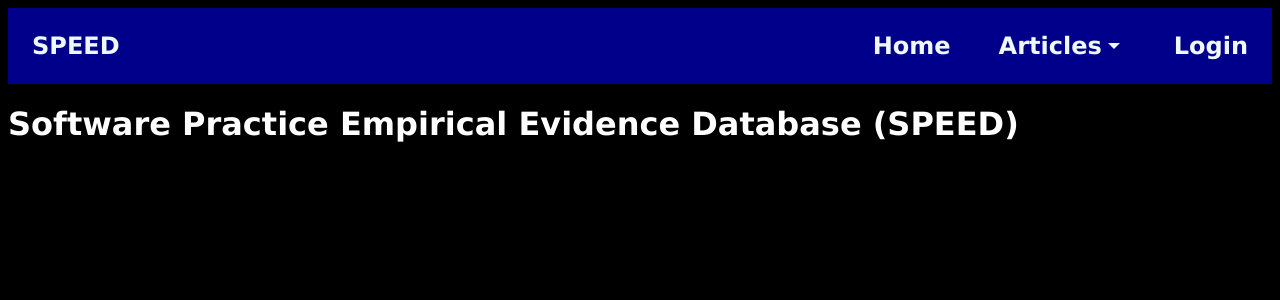
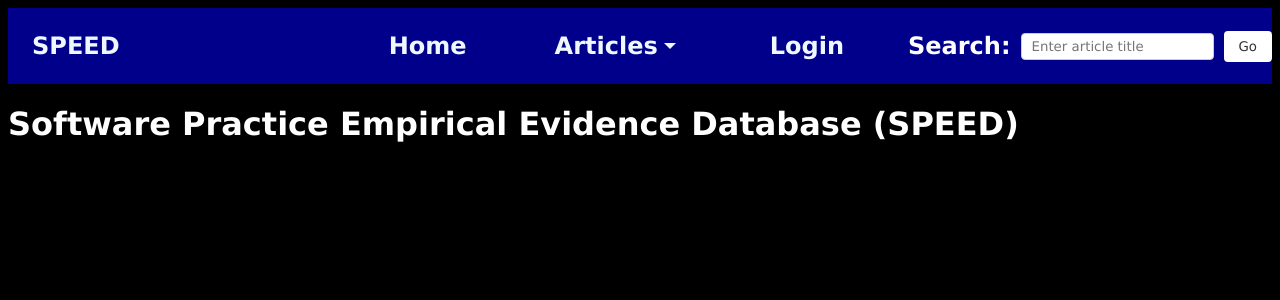
Before and after one commit to Yellowbunbunz/CISE_Group03, a Next.js app in the folder frontend/: page / in a window 1280 px wide. Shown: the top 300 px of the page. Built offline with nearby package versions, Linux system fonts and the light colour scheme.

Commit message:
Feat: Added search bar

```diff
--- a/frontend/package.json
+++ b/frontend/package.json
@@ -9,6 +9,7 @@
     "lint": "next lint"
   },
   "dependencies": {
+    "axios": "^1.7.7",
     "next": "14.2.11",
     "next-auth": "^4.24.7",
     "react": "^18",
--- a/frontend/src/components/PopulatedNavBar.tsx
+++ b/frontend/src/components/PopulatedNavBar.tsx
@@ -20,6 +20,8 @@
       <NavItem route="/login">
         Login
       </NavItem>
+
+
     </NavBar>
   );
 };
--- a/frontend/src/components/nav/Nav.module.scss
+++ b/frontend/src/components/nav/Nav.module.scss
@@ -11,6 +11,9 @@
     font-weight: bold;
     transition: top 0.5s;
     height: fit-content;
+
+
+    gap: 40px;
   }
 
   .hide {
@@ -27,6 +30,7 @@
     cursor: default;
     white-space: nowrap;
     font-family: 'Lucida Sans', 'Lucida Sans Regular', 'Lucida Grande', 'Lucida Sans Unicode', Geneva, Verdana, sans-serif
+
   }
 
   .clickable {
@@ -60,3 +64,41 @@
 .end {
   margin-left: auto;
 }
+
+.searchLabel {
+  margin-right: 10px;
+  color: #fff;
+}
+
+.searchForm {
+  display: flex;
+  align-items: center;
+  justify-content: center;
+
+  font-family: 'Lucida Sans', 'Lucida Sans Regular', 'Lucida Grande', 'Lucida Sans Unicode', Geneva, Verdana, sans-serif;
+}
+
+.searchInput {
+  padding: 5px 10px;
+  margin-right: 10px;
+  border: 1px solid #ccc;
+  border-radius: 4px;
+  background-color: #fff;
+  color: #242323;
+  font-family: 'Lucida Sans', 'Lucida Sans Regular', 'Lucida Grande', 'Lucida Sans Unicode', Geneva, Verdana, sans-serif;
+}
+
+.searchButton {
+  padding: 8px 15px;
+  background-color: #fff;
+  color: #333;
+  border: none;
+  cursor: pointer;
+  border-radius: 4px;
+
+  &:hover {
+    background-color: #ddd;
+  }
+
+  font-family: 'Lucida Sans', 'Lucida Sans Regular', 'Lucida Grande', 'Lucida Sans Unicode', Geneva, Verdana, sans-serif;
+}
--- a/frontend/src/components/nav/NavBar.tsx
+++ b/frontend/src/components/nav/NavBar.tsx
@@ -1,4 +1,5 @@
-import React from "react";
+import React, { useState } from "react";
+import { useRouter } from 'next/router';
 import styles from "./Nav.module.scss";
 
 type Props = {
@@ -6,7 +7,34 @@
 };
 
 const NavBar = ({ children }: Props) => {
-  return <nav className={styles.navbar}>{children}</nav>;
+  const [searchQuery, setSearchQuery] = useState('');
+  const router = useRouter();
+
+  const handleSearch = (e: React.FormEvent) => {
+    e.preventDefault();
+
+    if(searchQuery.trim()) {
+      router.push(`/search?title=${searchQuery}`);
+    }
+  };
+
+  return <nav className={styles.navbar}>
+    {children}
+
+
+    <form onSubmit={handleSearch} className={styles.searchForm}>
+      <label htmlFor="Search" className={styles.searchLabel}>Search: </label>
+      <input
+        type="text"
+        id="search"
+        value={searchQuery}
+        onChange={(e) => setSearchQuery(e.target.value)}
+        placeholder="Enter article title"
+        className={styles.searchInput}
+      />
+      <button type ="submit" className={styles.searchButton}>Go</button>
+    </form>
+    </nav>;
 };
 
 export default NavBar;
--- a/frontend/src/pages/login.tsx
+++ b/frontend/src/pages/login.tsx
@@ -10,7 +10,7 @@
 
   const handleLogin = (event: React.FormEvent<HTMLFormElement>) => {
     event.preventDefault();
-    // Handle login logic here (e.g., authentication)
+
     console.log("Username input: ", username);
     console.log("Password input: ", password);
   };
```
Also changed, not shown: 1 other file (tests, documents, lock files or other folders).
